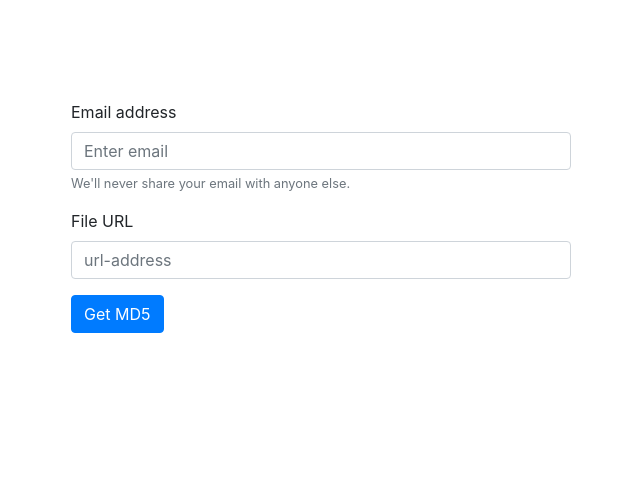
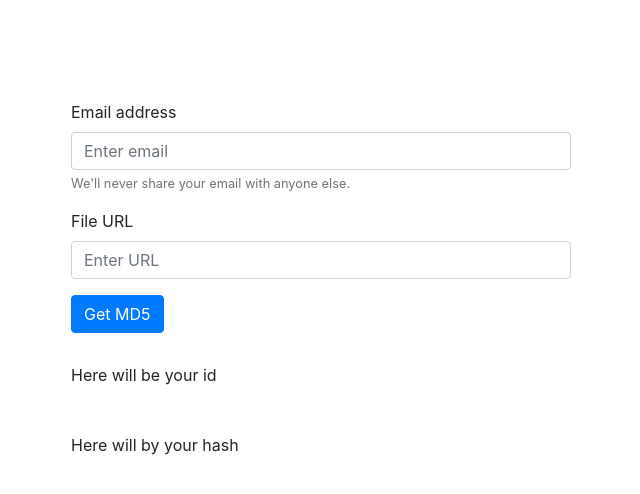
Before and after one commit to elqver/bg_test, a Flask app: page / in a window 1280 px wide. Shown: the top 494 px of the page, without its empty margins (319-959 px from the left). Run offline with Flask 2, Linux system fonts and the light colour scheme; some libraries are stand-ins or nearby versions.

Commit message:
Update index.html

```diff
--- a/templates/index.html
+++ b/templates/index.html
@@ -11,26 +11,47 @@
             $('form').submit(function(e) {
                 e.preventDefault();
 
-                var xhttp = new XMLHttpRequest();
+                var idElement = $('#id');
+                var hashElement = $('#md');
+                idElement.text('Loading');
 
-                xhttp.onreadystatechange = function() {
+
+                var idhttp = new XMLHttpRequest();
+                var mdhttp = new XMLHttpRequest();
+
+                idhttp.onreadystatechange = function() {
+
                     if (this.readyState == 4 && this.status == 200) {
+                        var id = JSON.parse(this.responseText)['id'];
+                        idElement.text('Your id:  ' + id);
+                        hashElement.text('Loading');
+                        console.log(id);
+                        window.id = id;
+                        mdhttp.open("GET", 'check?id=' + id, true);
+                        while (!flag) {
+                            mdhttp.send();
+                        }
 
-                        $('#id').text(this.responseText);
-                        console.log('asdfasfdsfd');
-                        console.log(this.response);
                     }
                 };
 
+                flag = false;
+                mdhttp.onreadystatechange = function() {
+                    if (this.readyState == 4 && this.status != 102) {
+                        flag = true
+                        hashElement.text('Hash: ' + JSON.parse(this.responseText)['md5']);
+                    }
+                };
+
+
                 var body = "submit?";
-
                 arr = $(this).serializeArray();
                 for (let i = 0; i < arr.length; i++) {
                     body = body + arr[i].name + '=' + arr[i].value + '&';
                 }
+                idhttp.open("POST", body, true);
+                idhttp.send();
 
-                xhttp.open("POST", body, true);
-                xhttp.send();
 
                 return true;
             });
@@ -49,11 +70,12 @@
         </div>
         <div class="form-group">
             <label for="exampleInputPassword1">File URL</label>
-            <input name="url" type="url" class="form-control" id="exampleInputPassword1" placeholder="url-address">
+            <input name="url" type="url" class="form-control" id="exampleInputPassword1" placeholder="Enter URL">
         </div>
         <button type="submit" class="btn btn-primary">Get MD5</button>
 
-        <p id='id'></p>
+        <p id='id' style='padding-top: 30px'>Here will be your id</p>
+        <p id='md' style='padding-top: 30px'>Here will by your hash</p>
     </form>
 
 
```
